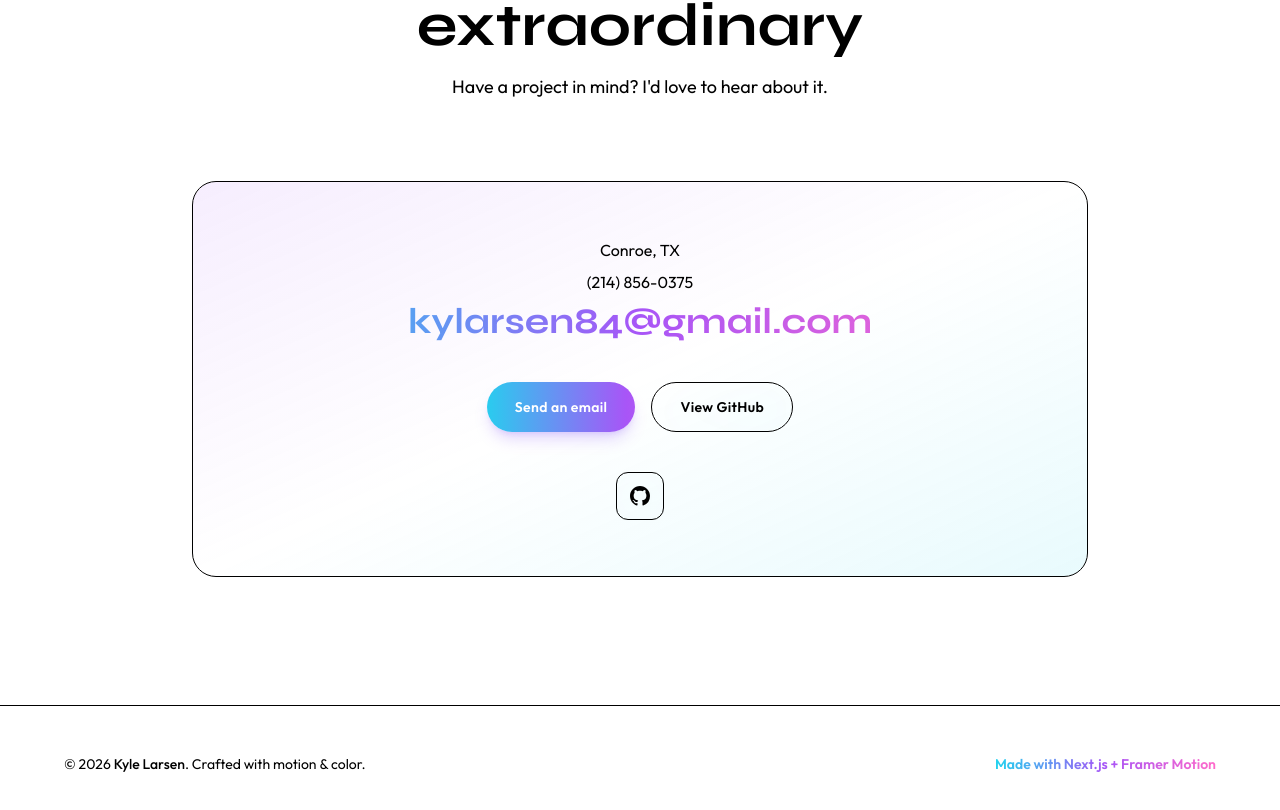
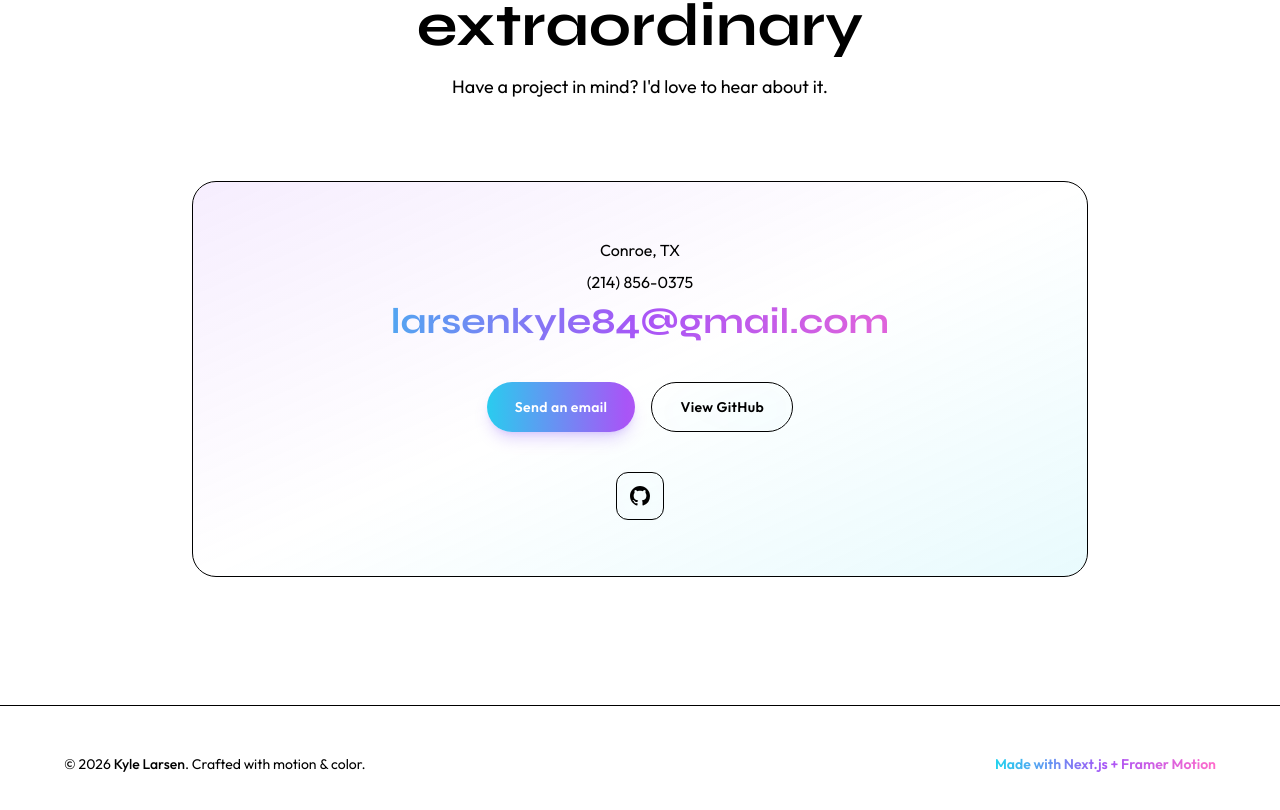
Before and after one commit to elitegh/kyle, a Next.js app: page / in a window 1280 px wide. Shown: the part 5349-6159 px from the top of the page. Built offline with nearby package versions, Linux system fonts and the light colour scheme.

Commit message:
third commit

```diff
--- a/src/data/portfolio.ts
+++ b/src/data/portfolio.ts
@@ -5,11 +5,11 @@ export const site = {
     "I build scalable backend systems with Node.js and Python, focusing on reliable APIs, distributed services, performance, and clean system architecture — with React experience for delivering polished user-facing features when needed.",
   /** Replace with your photo: add public/profile.jpg and set to "/profile.jpg" */
   profileImage: "/profile.jpg",
-  email: "kylarsen84@gmail.com",
+  email: "larsenkyle84@gmail.com",
   phone: "(214) 856-0375",
   location: "Conroe, TX",
   social: {
-    github: "https://github.com/kylarsen",
+    github: "https://github.com/kylelarsen84",
     linkedin: "",
     twitter: "",
   },
```
